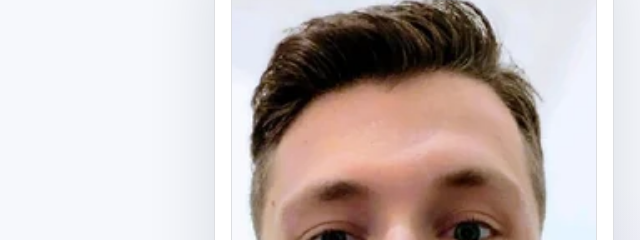
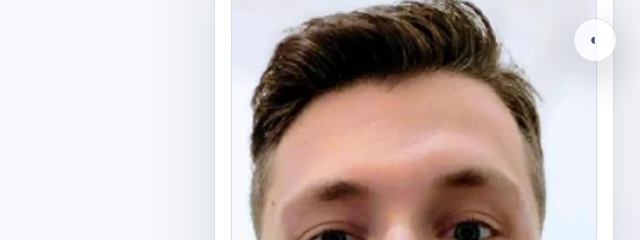
Before and after one commit to alescis-wuin/alexis-portfolio-site, a website: page index.html in a window 1280 px wide. Shown: the top 240 px of the page, 640-1280 px from the left. Drawn offline with Linux system fonts and the light colour scheme.

Commit message:
ai/refactor(static-chrome): keep chrome styling declarative
Stop hiding header and footer from paged-scroll.css.
Style the static floating theme toggle and keep section controls purely declarative.

Refs: portfolio static chrome cleanup

```diff
--- a/assets/css/paged-scroll.css
+++ b/assets/css/paged-scroll.css
@@ -8,9 +8,12 @@ body {
   scroll-behavior: auto !important;
 }
 
-.site-header,
-.site-footer {
-  display: none !important;
+.theme-toggle-floating {
+  position: fixed;
+  top: clamp(0.9rem, 2.2vh, 1.45rem);
+  right: clamp(0.9rem, 2.2vw, 1.45rem);
+  z-index: 90;
+  box-shadow: 0 16px 42px rgba(0, 0, 0, 0.22);
 }
 
 .section-arrow-controls {
@@ -235,6 +238,11 @@ body {
     overflow: visible;
   }
 
+  .theme-toggle-floating {
+    top: 0.75rem;
+    right: 0.75rem;
+  }
+
   .section-arrow-up {
     top: 0.75rem;
   }
```
